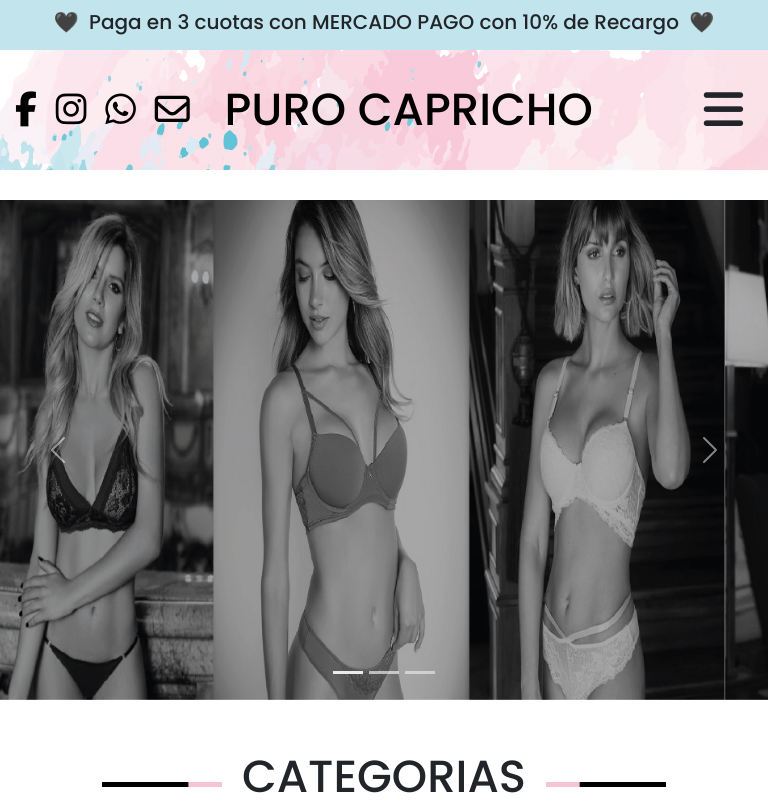
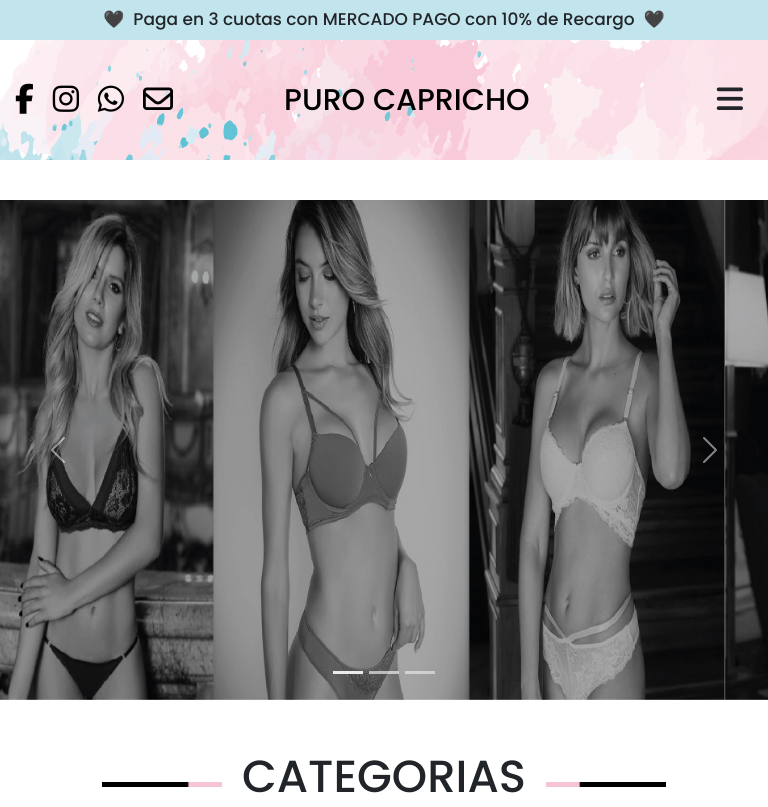
Before and after one commit to Tuky22/Lenceria, a plain HTML site: page index.html in a window 768 px wide. Shown: the top 807 px of the page. Drawn offline with nearby package versions, Linux system fonts and the light colour scheme.

Commit message:
menu fixed corregido

```diff
--- a/css/purocss.css
+++ b/css/purocss.css
@@ -740,7 +740,10 @@ nav{
 
 
        .promo{
-        font-size: 20px;
+        font-size: 17px;
+        position: fixed;
+        width: 100%;
+        z-index: 1;
        }
        .iconos{
         padding: 2px;
@@ -796,24 +799,24 @@ nav{
         display: none;
      }
     .fa-brands {
-        font-size: 35px;
+        font-size: 30px;
         padding-left: 10px;
 
 
     }
     .fa-regular{
-        font-size: 35px;
+        font-size: 30px;
         padding-left: 10px;
 
     }
     .fa-bars{
-        font-size: 45px;
+        font-size: 30px;
         position: relative;
         padding-right: 20px;
     }
     .pPhone{
         margin: 0px;
-        font-size: 45px;
+        font-size: 30px;
 
     }
     .slide img{
@@ -834,6 +837,11 @@ nav{
        display: none;
      }
 
+     .phone {
+        position: fixed;
+        width: 100%;
+        top:40px;
+     }
      .menuNavPhoneLabel{
         display: block;
      }
@@ -853,6 +861,7 @@ nav{
         text-align: left;
         transition: all 1s;
         padding-top: 150px;
+
 
 
      }
@@ -1064,6 +1073,9 @@ nav{
 
    .promo{
     font-size: 10px;
+    position: fixed;
+        width: 100%;
+        z-index: 1;
    }
    .iconos{
     padding: 2px;
@@ -1098,6 +1110,9 @@ nav{
     padding-left: 5px;
     padding-right: 10px;
     background-image: url(../img/fondo4.jpg);
+    position: fixed;
+    width: 100%;
+    top:29px;
 }
 .phone p {
     padding-right: 35px;
```
